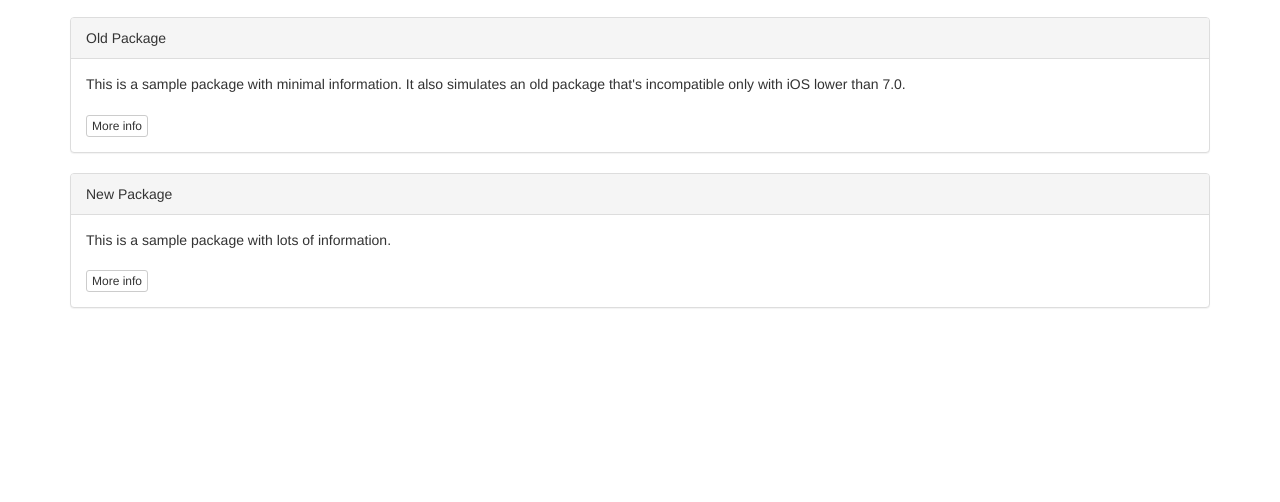
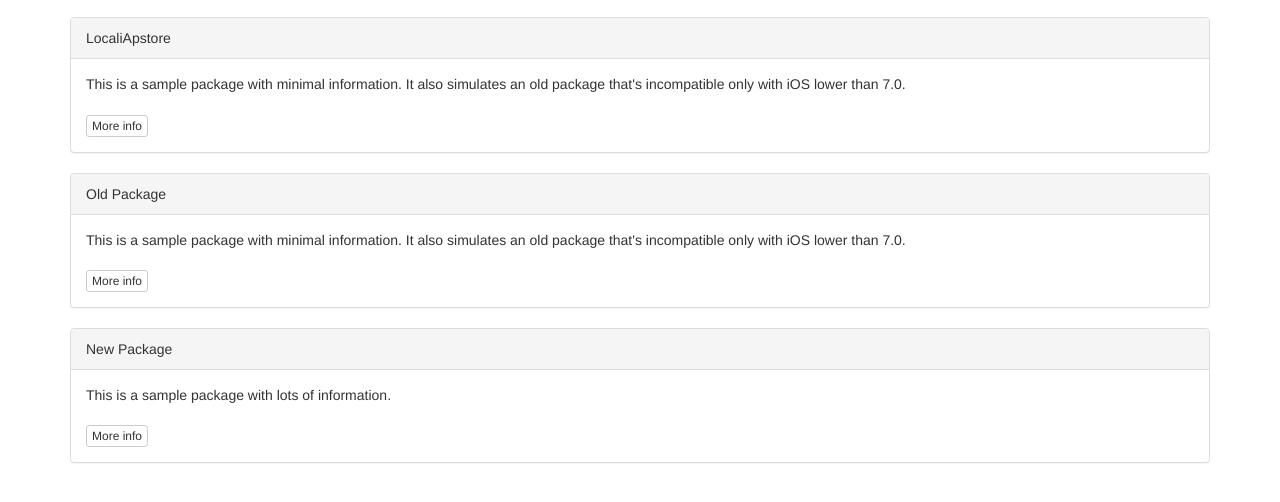
Before and after one commit to caaqilyare/repo-2, a plain HTML site: page index.html in a window 1280 px wide. Shown: the part 286-788 px from the top of the page. Drawn offline with nearby package versions, Linux system fonts and the light colour scheme.

Commit message:
Update index.html

```diff
--- a/index.html
+++ b/index.html
@@ -25,6 +25,14 @@
 </div>
 
 <div class="container">
+		<div class="panel panel-default">
+				<div class="panel-heading">LocaliApstore</div>
+				<div class="panel-body">
+				This is a sample package with minimal information.
+				It also simulates an old package that's incompatible only with iOS lower than 7.0.<br /><br />
+				<a class="btn btn-xs btn-default" href="depictions/?p=com.repo.localiapstore.deb">More info</a>
+				</div>
+			</div>
 	<div class="panel panel-default">
 	  <div class="panel-heading">Old Package</div>
 	  <div class="panel-body">
```
